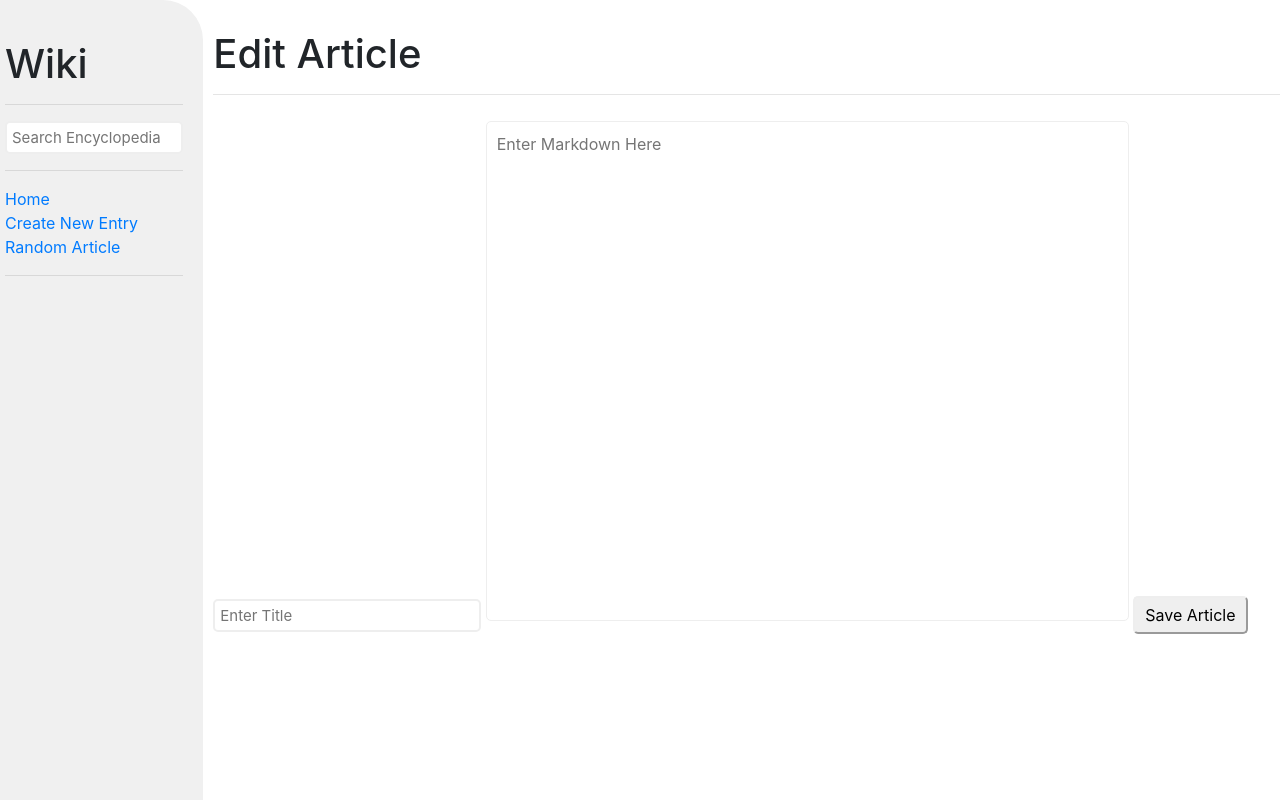
After one commit to QubeUK/CS50W, a Django app: template Project1/encyclopedia/templates/encyclopedia/edit.html in a window 1280 px wide. The commit adds this page. Run offline with Django 3.2, Linux system fonts and the light colour scheme; the template is opened without the code that fills it: values that come from a table or form of the project are taken from there, others are empty; some libraries are stand-ins or nearby versions.

Commit message:
started work on edit function

```diff
--- /dev/null
+++ b/Project1/encyclopedia/templates/encyclopedia/edit.html
@@ -0,0 +1,14 @@
+{% extends "encyclopedia/layout.html" %}
+{% block title %}
+    Edit Article
+{% endblock %}
+{% block body %}
+    <h1>Edit Article</h1>
+    <hr>
+    <form action="{% url 'wiki:edit' %}" method="post">
+        {% csrf_token %}
+        {{ form }}
+        <input class="buttons" type="submit" value="Save Article">
+
+    </form>
+{% endblock %}
--- a/Project1/encyclopedia/templates/encyclopedia/rand.html
+++ b/Project1/encyclopedia/templates/encyclopedia/rand.html
@@ -9,4 +9,5 @@
     {{ html }}
     {% endautoescape %}
 
+    <a href="{% url 'wiki:edit' %}">Edit</a>
 {% endblock %}
--- a/Project1/encyclopedia/urls.py
+++ b/Project1/encyclopedia/urls.py
@@ -8,5 +8,6 @@ urlpatterns = [
     path("wiki/create/", views.new_page, name="create"),
     path("wiki/rand/", views.rand, name="rand"),
     path("wiki/<str:article>/", views.display, name="display"),
-    path("query", views.search, name ="search")
+    path("query", views.search, name ="search"),
+    path("wiki/edit", views.edit, name ="edit"),
 ]
--- a/Project1/encyclopedia/views.py
+++ b/Project1/encyclopedia/views.py
@@ -53,3 +53,10 @@ def search(request):
         if query.casefold() in entry.casefold():
             result.append(entry)
     return render(request, "encyclopedia/search.html", {"title":"Search Results", "result":result})
+
+
+def edit(request):
+    """
+    Edit an article
+    """
+    return render(request, "encyclopedia/edit.html", {"title":"Page Editor"})
```
